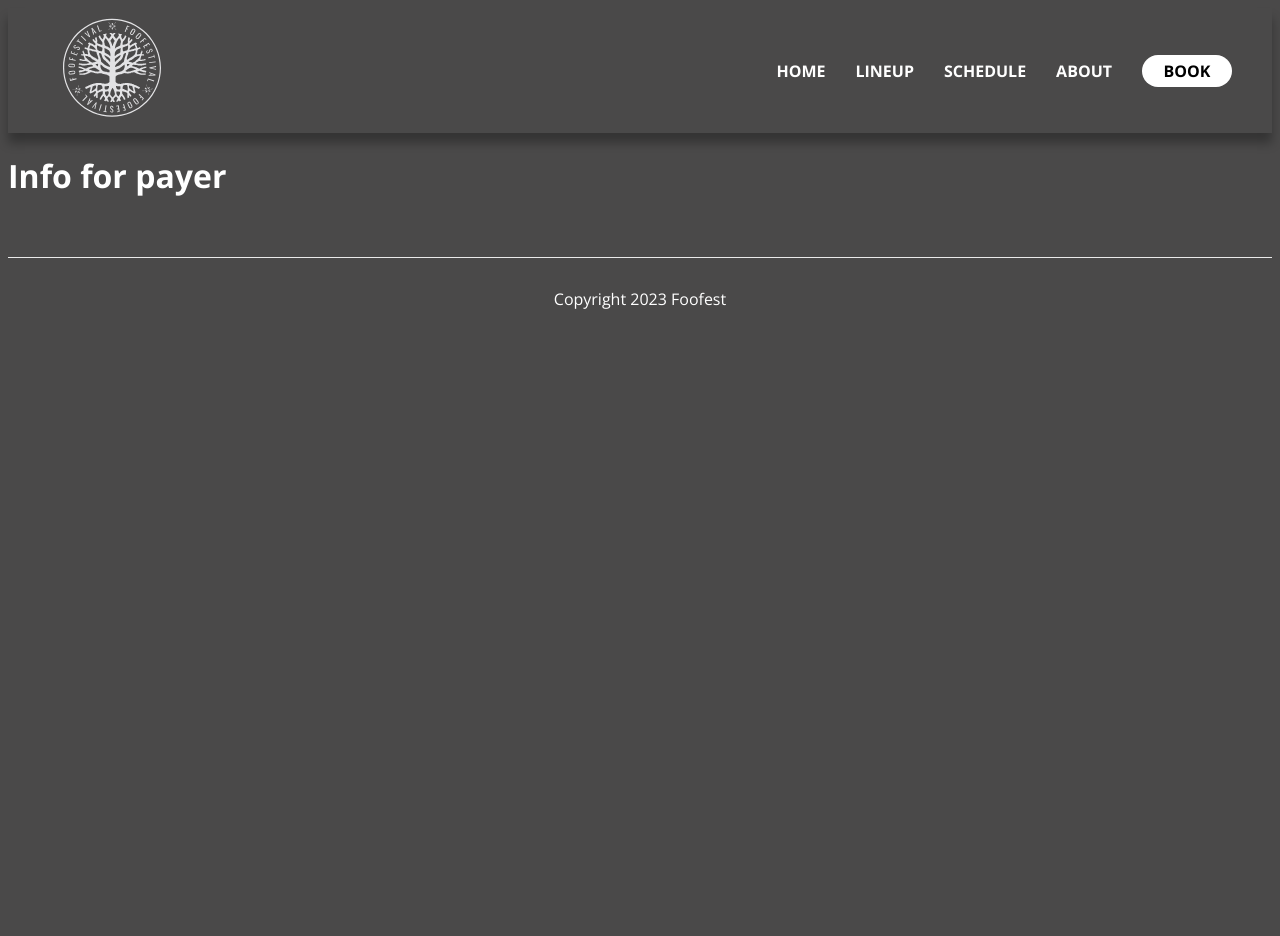
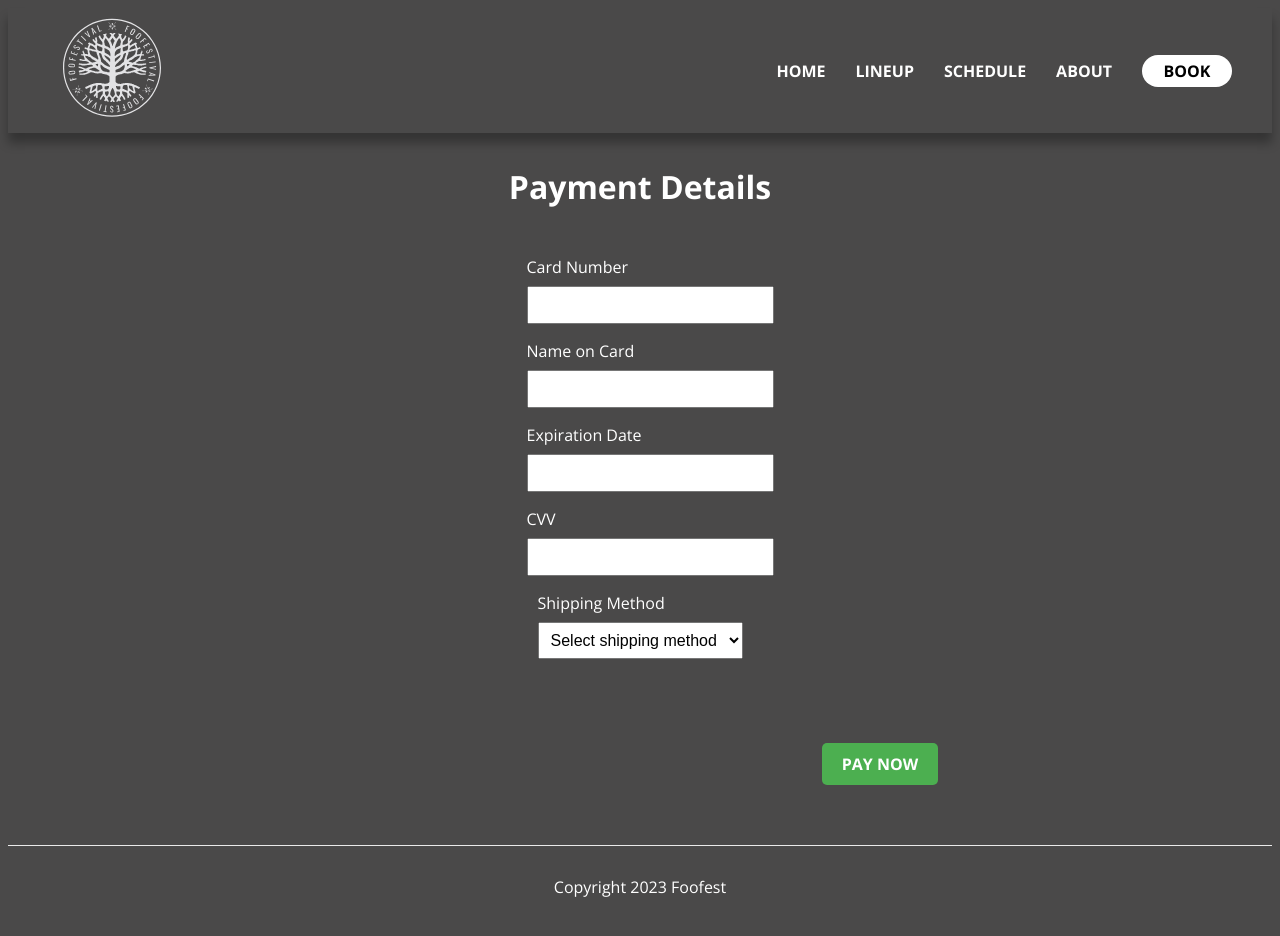
Before and after one commit to tombill143/foofest, a Next.js app: page /booking/payment in a window 1280 px wide. Before the commit the page ends 800 px from the top, so only its background shows below. Built offline with nearby package versions, Linux system fonts and the light colour scheme.

Commit message:
linked pages. now need to move more data

```diff
--- a/src/pages/booking/payment.js
+++ b/src/pages/booking/payment.js
@@ -1,30 +1,112 @@
-import React from "react";
+import React, { useState } from "react";
 import styles from "../../styles/Booking.module.css";
+import Head from "next/head";
 import Link from "next/link";
 
-// export const getStaticProps = async () => {
-//   const res = await fetch("https://positive-pushy-oatmeal.glitch.me/available-spots");
-//   const data = await res.json();
+const Payment = () => {
+  const [paymentData, setPaymentData] = useState({
+    cardNumber: "",
+    nameOnCard: "",
+    expirationDate: "",
+    cvv: "",
+    shippingMethod: "",
+    // other payment data fields
+  });
 
-//   return {
-//     props: {
-//       spots: data,
-//     },
-//   };
-// };
+  const handleSubmit = (e) => {
+    e.preventDefault();
+    // Perform payment processing here using a payment processing service like Stripe
+    // You can use the paymentData state to access the entered payment details
+    // Display a confirmation message upon successful payment
+    console.log(paymentData); // Example: Logging payment data to the console
+  };
 
-const BuyerInfo = () => {
+  const handleChange = (e) => {
+    setPaymentData({
+      ...paymentData,
+      [e.target.name]: e.target.value,
+    });
+  };
+
   return (
-    <div>
-      <h1>Info for payer</h1>
-
-      {/* input stuff like photos etc */}
-
-      {/* <Link className={styles.btn} href="/payment">
-          Submit and go to payment
-     </Link> */}
-    </div>
+    <>
+      <Head>
+        <title>Payment</title>
+        <meta name="keywords" content="foofest" />
+      </Head>
+      <div>
+        <h1 className={styles.paymentHeading}>Payment Details</h1>
+        <form onSubmit={handleSubmit} className={styles.paymentForm}>
+          <div className={styles.formGroup}>
+            <label htmlFor="cardNumber">Card Number</label>
+            <input
+              type="text"
+              id="cardNumber"
+              name="cardNumber"
+              value={paymentData.cardNumber}
+              onChange={handleChange}
+              required
+              className={`${styles.inputField} ${styles.centeredInput}`} // Add the centeredInput class here
+            />
+          </div>
+          <div className={styles.formGroup}>
+            <label htmlFor="nameOnCard">Name on Card</label>
+            <input
+              type="text"
+              id="nameOnCard"
+              name="nameOnCard"
+              value={paymentData.nameOnCard}
+              onChange={handleChange}
+              required
+              className={`${styles.inputField} ${styles.centeredInput}`} // Add the centeredInput class here
+            />
+          </div>
+          <div className={styles.formGroup}>
+            <label htmlFor="expirationDate">Expiration Date</label>
+            <input
+              type="text"
+              id="expirationDate"
+              name="expirationDate"
+              value={paymentData.expirationDate}
+              onChange={handleChange}
+              required
+              className={styles.inputField}
+            />
+          </div>
+          <div className={styles.formGroup}>
+            <label htmlFor="cvv">CVV</label>
+            <input
+              type="text"
+              id="cvv"
+              name="cvv"
+              value={paymentData.cvv}
+              onChange={handleChange}
+              required
+              className={styles.inputField}
+            />
+          </div>
+          <div className={styles.formGroup}>
+            <label htmlFor="shippingMethod">Shipping Method</label>
+            <select
+              id="shippingMethod"
+              name="shippingMethod"
+              value={paymentData.shippingMethod}
+              onChange={handleChange}
+              className={styles.inputField}
+            >
+              <option value="">Select shipping method</option>
+              <option value="standard">Standard Shipping</option>
+              <option value="express">Express Shipping</option>
+            </select>
+          </div>
+          {/* Other payment form fields */}
+          <Link href="/booking/thank-you">
+            <div className={styles.nextButton}>Pay Now</div>
+          </Link>
+        </form>
+      </div>
+    </>
   );
 };
 
-export default BuyerInfo;
+export default Payment;
--- a/src/styles/Booking.module.css
+++ b/src/styles/Booking.module.css
@@ -232,3 +232,87 @@
   flex-direction: row;
   justify-content: space-between;
 }
+
+/* Booking.module.css */
+
+.paymentForm {
+  display: grid;
+  margin-top: 3em;
+  justify-content: center;
+}
+
+.formGroup {
+  margin-bottom: 20px;
+}
+
+.inputField {
+  width: 300px; /* Adjust the width as needed */
+  padding: 10px;
+  font-size: 16px;
+}
+
+.nextButton {
+  margin-top: 20px;
+  padding: 10px 20px;
+  font-size: 16px;
+  background-color: #4caf50;
+  color: #fff;
+  border: none;
+  border-radius: 5px;
+  cursor: pointer;
+}
+
+.nextButton:hover {
+  background-color: #45a049;
+}
+
+/* Add additional styles as needed */
+
+.paymentHeading {
+  text-align: center;
+  margin-top: 1em;
+}
+
+.centeredInput {
+  text-align: center;
+  /* Add any additional styling as needed */
+}
+
+.paymentForm {
+  display: flex;
+  flex-direction: column;
+  align-items: center;
+}
+
+.paymentForm .formGroup {
+  display: flex;
+  flex-direction: column;
+  align-items: flex-start;
+  margin-bottom: 1rem;
+}
+
+.paymentForm label {
+  margin-bottom: 0.5rem;
+}
+
+.paymentForm input,
+.paymentForm select {
+  width: 100%;
+  padding: 0.5rem;
+}
+
+.backToHomePageButton {
+  display: block;
+  margin: 0 auto;
+  width: 12%;
+  font-weight: bold;
+  text-align: center;
+  margin-top: 20px;
+  padding: 8px 18px;
+  font-size: 16px;
+  background-color: #4caf50;
+  color: #fff;
+  border: none;
+  border-radius: 5px;
+  cursor: pointer;
+}
```
Also changed, not shown: src/pages/booking/buyers_info.js (+10 -4 lines), src/pages/booking/selection.js (+6 -3 lines), src/pages/booking/thank-you.js (+14 -7 lines).
